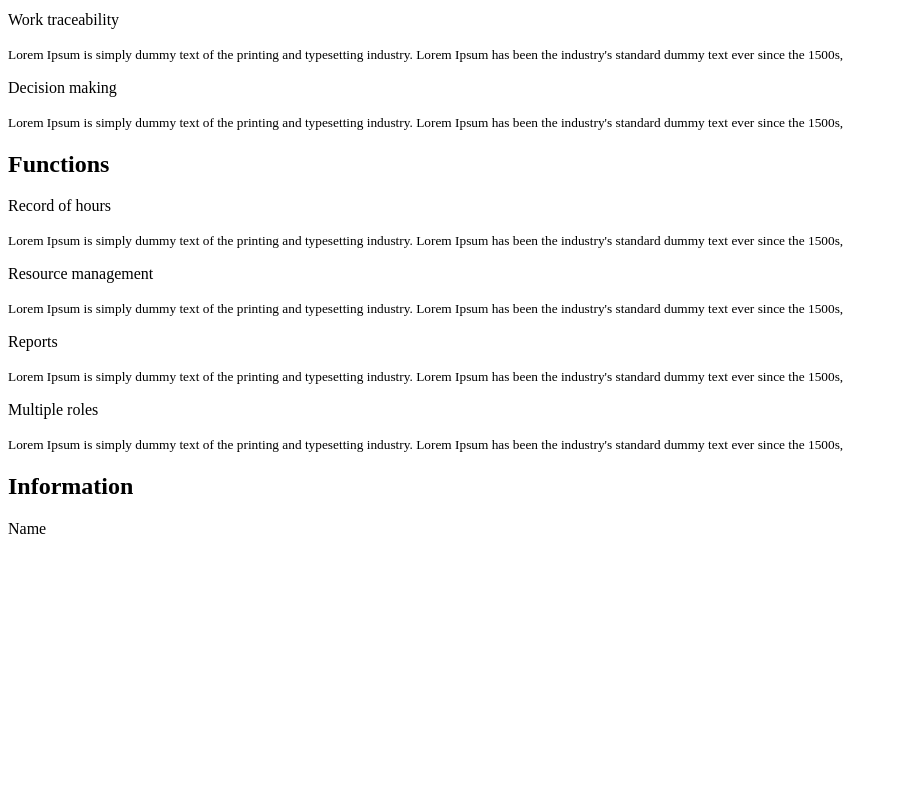
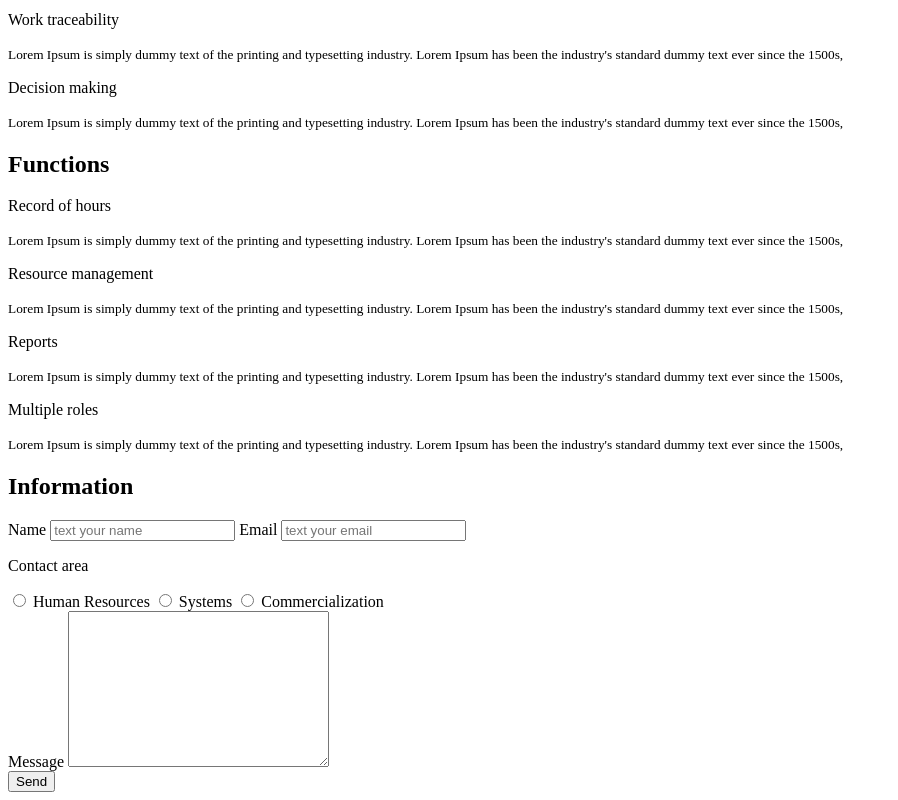
Before and after one commit to gonzaloperrone/BaSP-A2022-Etapa-1, a plain HTML site: page Semana-01/index.html in a window 1280 px wide. Shown: the part 1031-1831 px from the top of the page, without its empty margins (0-898 px from the left). Before the commit the page ends 1577 px from the top, so only its background shows below. Drawn offline with Linux system fonts and the light colour scheme.

Commit message:
BaSP-W01: add information section

```diff
--- a/Semana-01/index.html
+++ b/Semana-01/index.html
@@ -129,6 +129,21 @@
     <h2>Information</h2>
     <form>
       <label for="name">Name</label>
+      <input type="text" id="name" name="name" placeholder="text your name">
+      <label for="email">Email</label>
+      <input type="email" id="email" name="email" placeholder="text your email">
+      <p>Contact area</p>
+      <input type="radio" id="hr" name="contactArea" value="Human Resources">
+      <label for="hr">Human Resources</label>
+      <input type="radio" id="systems" name="contactArea" value="Systems">
+      <label for="systems">Systems</label>
+      <input type="radio" id="commercialization" name="contactArea" value="Commercialization">
+      <label for="commercialization">Commercialization</label>
+      <div>
+        <label for="message">Message</label>
+        <textarea name="message" id="message" cols="30" rows="10"></textarea>
+      </div>
+      <button>Send</button>
     </form>
   </section>
 
```
